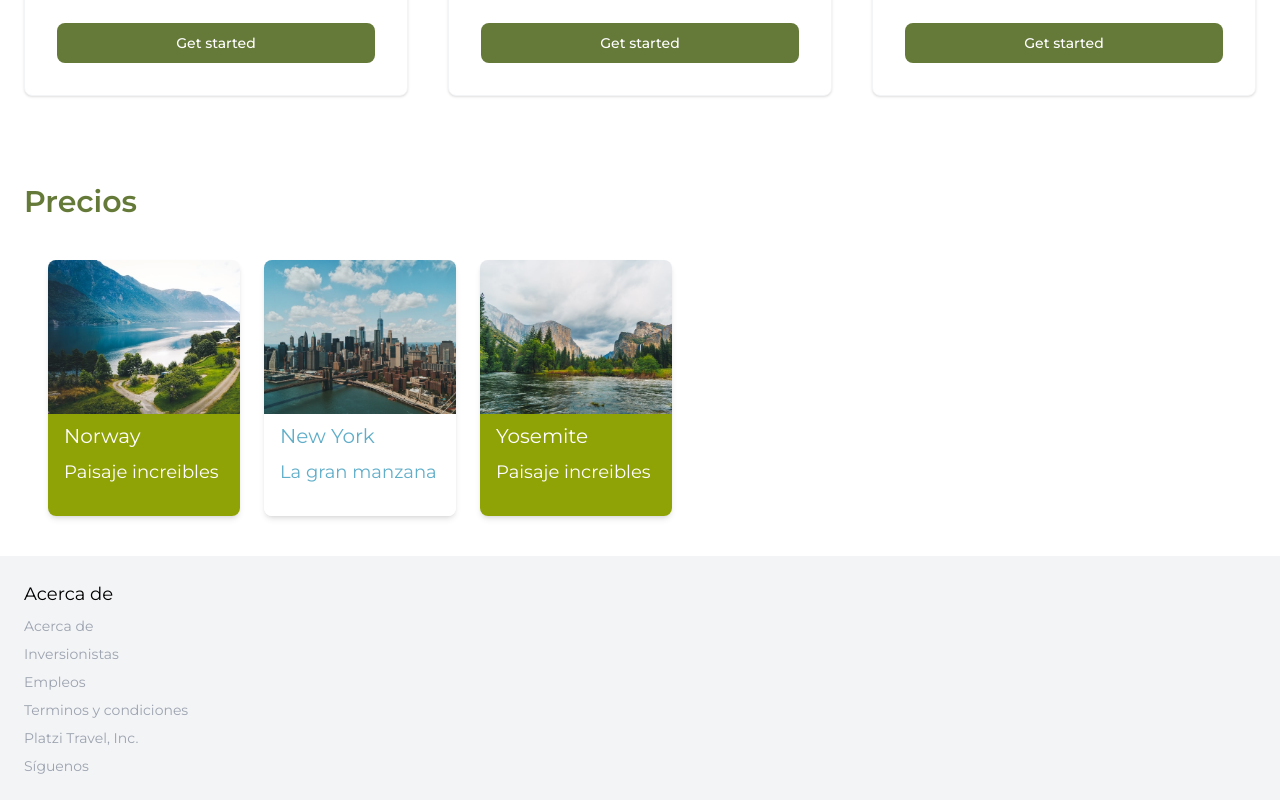
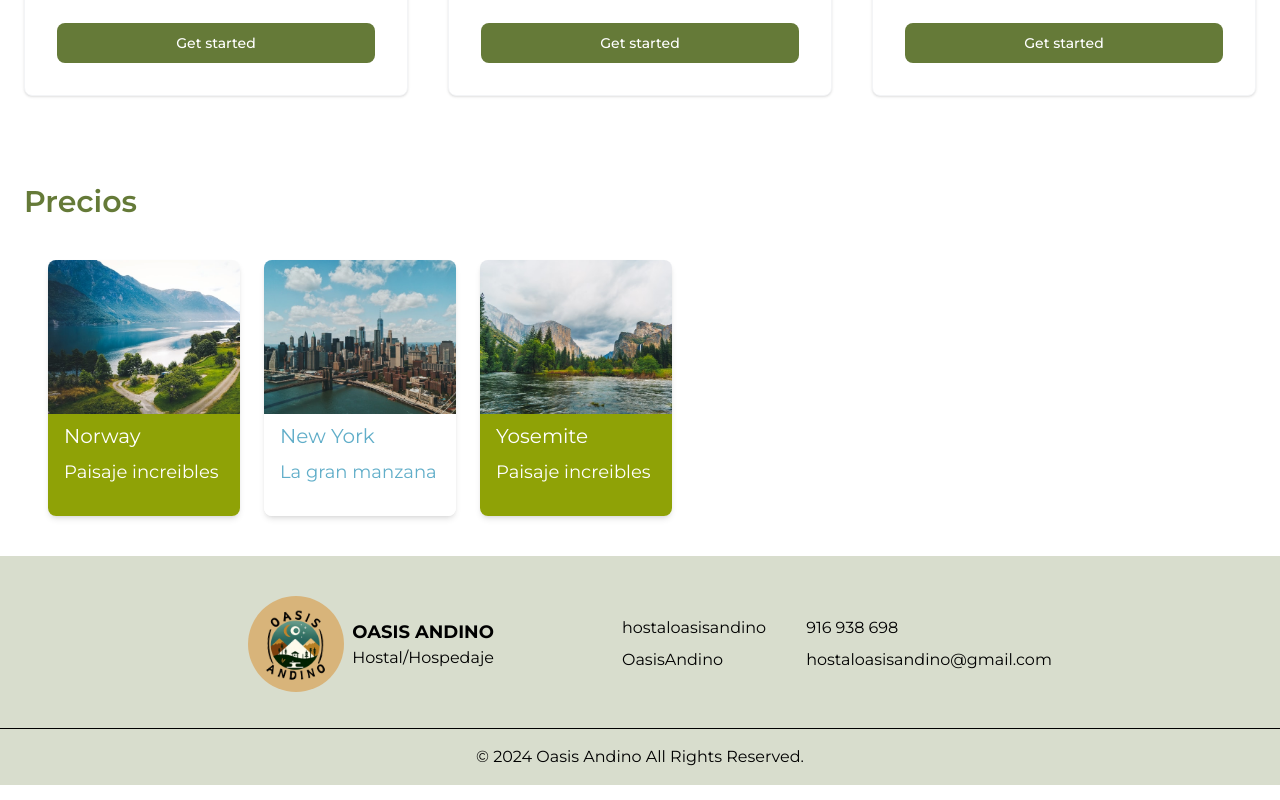
Before and after one commit to Jhosselyn11/OasisAndinoJhimy, a website: page src/index.html in a window 1280 px wide. Shown: the part 3278-4078 px from the top of the page. Drawn offline with Linux system fonts and the light colour scheme.

Commit message:
Agregando el footer

```diff
--- a/src/index.html
+++ b/src/index.html
@@ -601,15 +601,67 @@
         </div>
       </div>
 
-      <footer class="w-full h-auto bg-gray-100 p-6 space-y-2" id="nosotros">
-        <p class="text-lg">Acerca de</p>
-        <p class="text-sm text-gray-400">Acerca de</p>
-        <p class="text-sm text-gray-400">Inversionistas</p>
-        <p class="text-sm text-gray-400">Empleos</p>
-        <p class="text-sm text-gray-400">Terminos y condiciones</p>
-        <p class="text-sm text-gray-400">Platzi Travel, Inc.</p>
-        <p class="text-sm text-gray-400">Síguenos</p>
-      </footer>
+    <!-- CELULAR-->
+<footer class="bg-primaryy bg-opacity-25 dark:bg-gray-300 dark:bg-opacity-25 sm:hidden" id="footer">
+  <!-- Logo y nombre-->
+  <div class="flex flex-row items-center justify-center p-4">
+      <img class="w-16 h-16 rounded-full" src="./img/logooasis.png" alt="Logo">
+      <div class="pl-2 pr-2 flex flex-col items-center">
+          <div class="font-bold text-sm">OASIS ANDINO</div>
+          <div class="text-xs">Hostal/Hospedaje</div>
+      </div>
+  </div>
+
+  <div class="flex flex-row justify-center  gap-3 text-xs pt-2 pb-2">
+      <a href="https://www.instagram.com/hostaloasisandino?igsh=MXdnYWVjNzd3YWE2&utm_source=qr" class="hover:text-pink-500 flex flex-row items-center"><i
+              class="fa fa-instagram mr-1"></i>hostaloasisandino</a>
+      <a href="https://www.facebook.com/profile.php?id=61554410169587&mibextid=LQQJ4d" class="hover:text-blue-600 flex flex-row items-center"><i class="fa fa-facebook mr-1"></i>Oasis Andino
+      </a>
+      <a href="https://wa.me/message/BRTUPSHDUEZGE1" class="hover:text-green-400 flex flex-row items-center"><i class="fa fa-whatsapp mr-1"></i>916 938 698
+      </a>
+  </div>
+
+  <div class="text-xs  pb-2 flex justify-center items-center hover:text-red-400 pt-2"><i
+          class="fa fa-envelope mr-1"></i> hostaloasisandino@gmail.com</div>
+
+  <div class="border-t border-black text-xs pt-5 pb-5 flex justify-center mt-3">© 2024 Oasis Andino All Rights
+      Reserved.</div>
+</footer>
+
+<!--DESKTOP-->
+<footer class="hidden sm:block bg-primaryy bg-opacity-25 dark:bg-gray-300 dark:bg-opacity-25" id="footer">
+<div class="flex flex-row items-center justify-center md:pt-4 md:pb-3 lg:pt-5 lg:pb-4 sm:gap-12 md:gap-20 lg:gap-24">
+    <!--logo e imagen-->
+    <div class="flex flex-row items-center justify-center p-5">
+        <img class="sm:w-16 sm:h-16 md:w-20 md:h-20 lg:w-24 lg:h-24 rounded-full" src="./img/logooasis.png" alt="Logo">
+        <div class="pl-2 pr-2 flex flex-col items-center">
+            <div class="font-bold sm:text-xs md:text-base lg:text-lg">OASIS ANDINO</div>
+            <div class=" sm:text-[0.6rem] md:text-xs lg:text-base">Hostal/Hospedaje</div>
+        </div>
+    </div>
+
+    <!--redes-->
+    <div class="flex flex-row sm:gap-4 md:gap-6 lg:gap-9">
+        <div class=" sm:text-[0.6rem] md:text-xs lg:text-base ">
+            <a href="https://www.instagram.com/hostaloasisandino?igsh=MXdnYWVjNzd3YWE2&utm_source=qr" class="hover:text-pink-500 flex flex-row items-center mb-2"><i
+                    class="fa fa-instagram mr-1"></i>hostaloasisandino</a>
+            <a href="https://www.facebook.com/profile.php?id=61554410169587&mibextid=LQQJ4d" class="hover:text-blue-600 flex flex-row items-center mt-2"><i
+                    class="fa fa-facebook mr-1"></i>OasisAndino</a>
+        </div>
+
+        <div class="sm:text-[0.6rem] md:text-xs lg:text-base">
+            <a href="https://wa.me/message/BRTUPSHDUEZGE1" class="hover:text-green-400 flex flex-row items-center mb-2"><i
+                    class="fa fa-whatsapp mr-1"></i>916 938 698</a>
+            <div class="flex flex-row items-center hover:text-red-400 mt-2"><i class="fa fa-envelope mr-1"></i>
+                hostaloasisandino@gmail.com</div>
+        </div>
+    </div>
+</div>
+<!--final-->
+<div class="border-t border-black sm:text-[0.6rem]  md:text-sm lg:text-base pt-4 pb-4 flex justify-center ">© 2024 Oasis Andino All Rights
+    Reserved.</div>
+</footer>
+
     </section>
     <!-- tab_bar-->
     <div
@@ -698,6 +750,7 @@
         </svg>
       </a>
     </div>
+
     <script>
       const htmlElement = document.querySelector("html");
       const moonNav = document.querySelector("#moonNav");
```
Also changed, not shown: src/img/logooasis.png (added), src/output.css.
